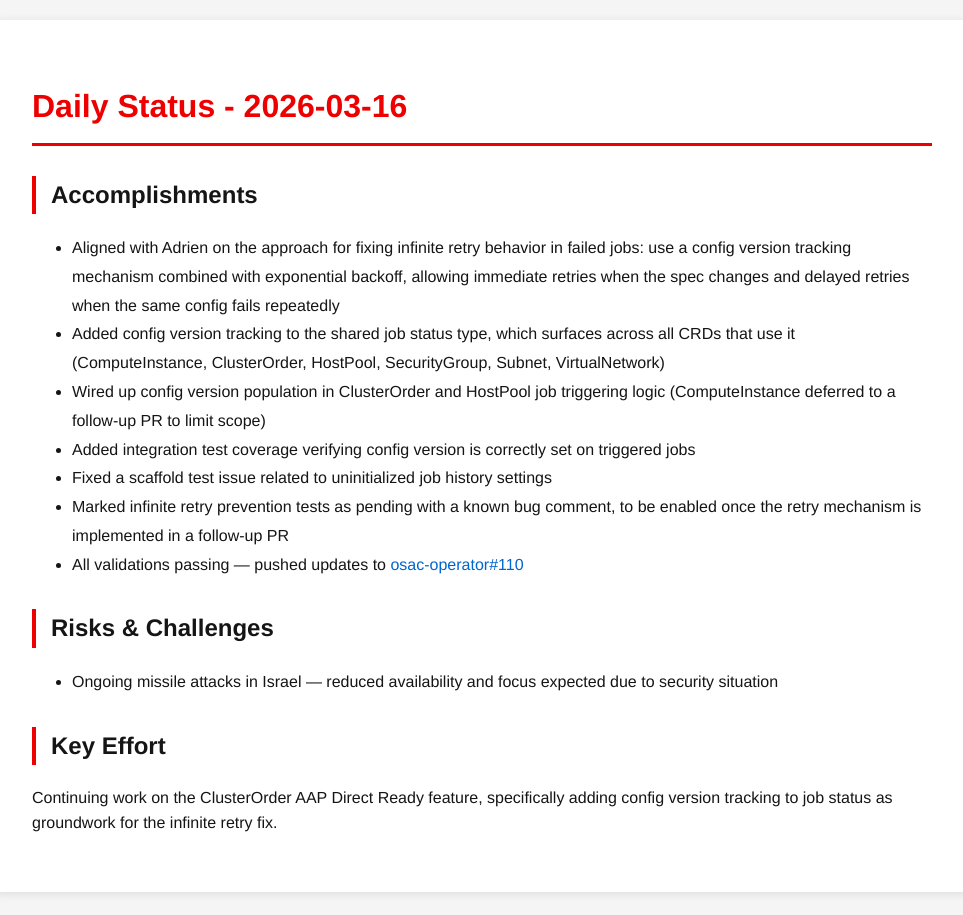
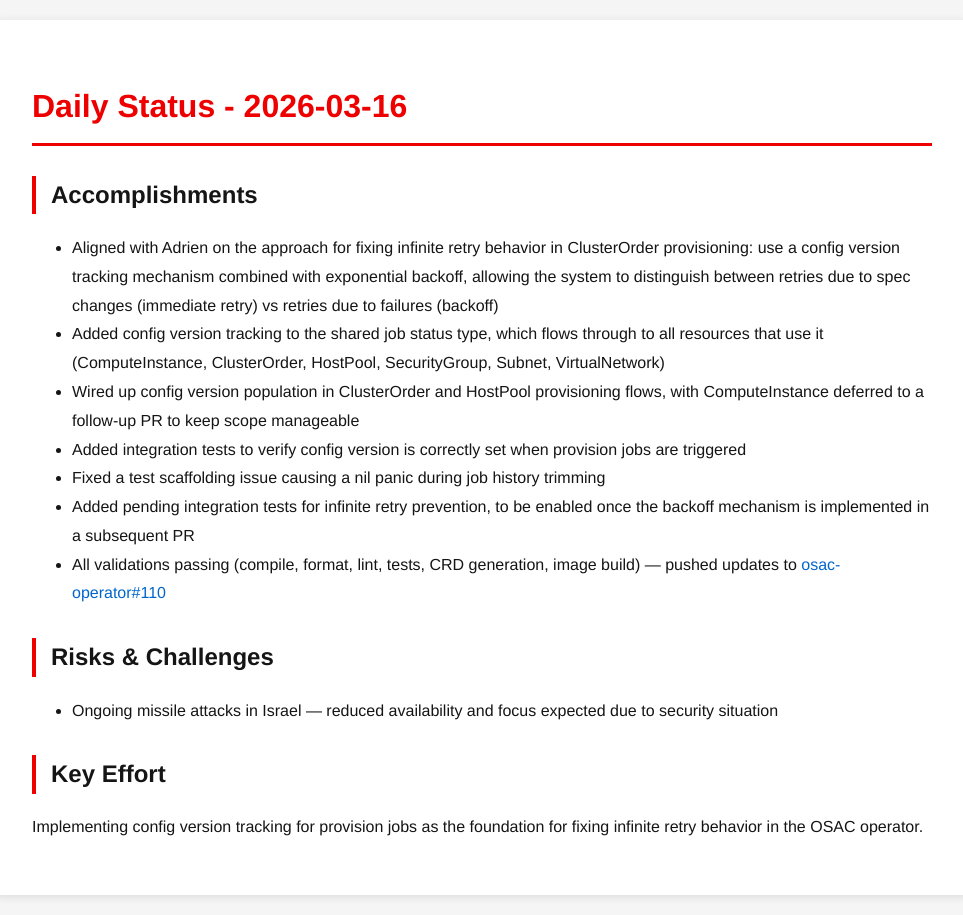
Before and after one commit to tzvatot/daily-status, a Jekyll site: the page built from 2026-03-16.md, in a window 1280 px wide. Shown: the whole page, without its empty margins (158-1121 px from the left). Built offline with Jekyll 4.4.1, drawn with Linux system fonts in a browser that asks for light colours.

Commit message:
Daily status update - 2026-03-16

```diff
--- a/2026-03-16.md
+++ b/2026-03-16.md
@@ -7,16 +7,16 @@ date: 2026-03-16
 # Daily Status - 2026-03-16
 
 ## Accomplishments
-- Aligned with Adrien on the approach for fixing infinite retry behavior in failed jobs: use a config version tracking mechanism combined with exponential backoff, allowing immediate retries when the spec changes and delayed retries when the same config fails repeatedly
-- Added config version tracking to the shared job status type, which surfaces across all CRDs that use it (ComputeInstance, ClusterOrder, HostPool, SecurityGroup, Subnet, VirtualNetwork)
-- Wired up config version population in ClusterOrder and HostPool job triggering logic (ComputeInstance deferred to a follow-up PR to limit scope)
-- Added integration test coverage verifying config version is correctly set on triggered jobs
-- Fixed a scaffold test issue related to uninitialized job history settings
-- Marked infinite retry prevention tests as pending with a known bug comment, to be enabled once the retry mechanism is implemented in a follow-up PR
-- All validations passing — pushed updates to [osac-operator#110](https://github.com/osac-project/osac-operator/pull/110)
+- Aligned with Adrien on the approach for fixing infinite retry behavior in ClusterOrder provisioning: use a config version tracking mechanism combined with exponential backoff, allowing the system to distinguish between retries due to spec changes (immediate retry) vs retries due to failures (backoff)
+- Added config version tracking to the shared job status type, which flows through to all resources that use it (ComputeInstance, ClusterOrder, HostPool, SecurityGroup, Subnet, VirtualNetwork)
+- Wired up config version population in ClusterOrder and HostPool provisioning flows, with ComputeInstance deferred to a follow-up PR to keep scope manageable
+- Added integration tests to verify config version is correctly set when provision jobs are triggered
+- Fixed a test scaffolding issue causing a nil panic during job history trimming
+- Added pending integration tests for infinite retry prevention, to be enabled once the backoff mechanism is implemented in a subsequent PR
+- All validations passing (compile, format, lint, tests, CRD generation, image build) — pushed updates to [osac-operator#110](https://github.com/osac-project/osac-operator/pull/110)
 
 ## Risks & Challenges
 - Ongoing missile attacks in Israel — reduced availability and focus expected due to security situation
 
 ## Key Effort
-Continuing work on the ClusterOrder AAP Direct Ready feature, specifically adding config version tracking to job status as groundwork for the infinite retry fix.
+Implementing config version tracking for provision jobs as the foundation for fixing infinite retry behavior in the OSAC operator.
```
